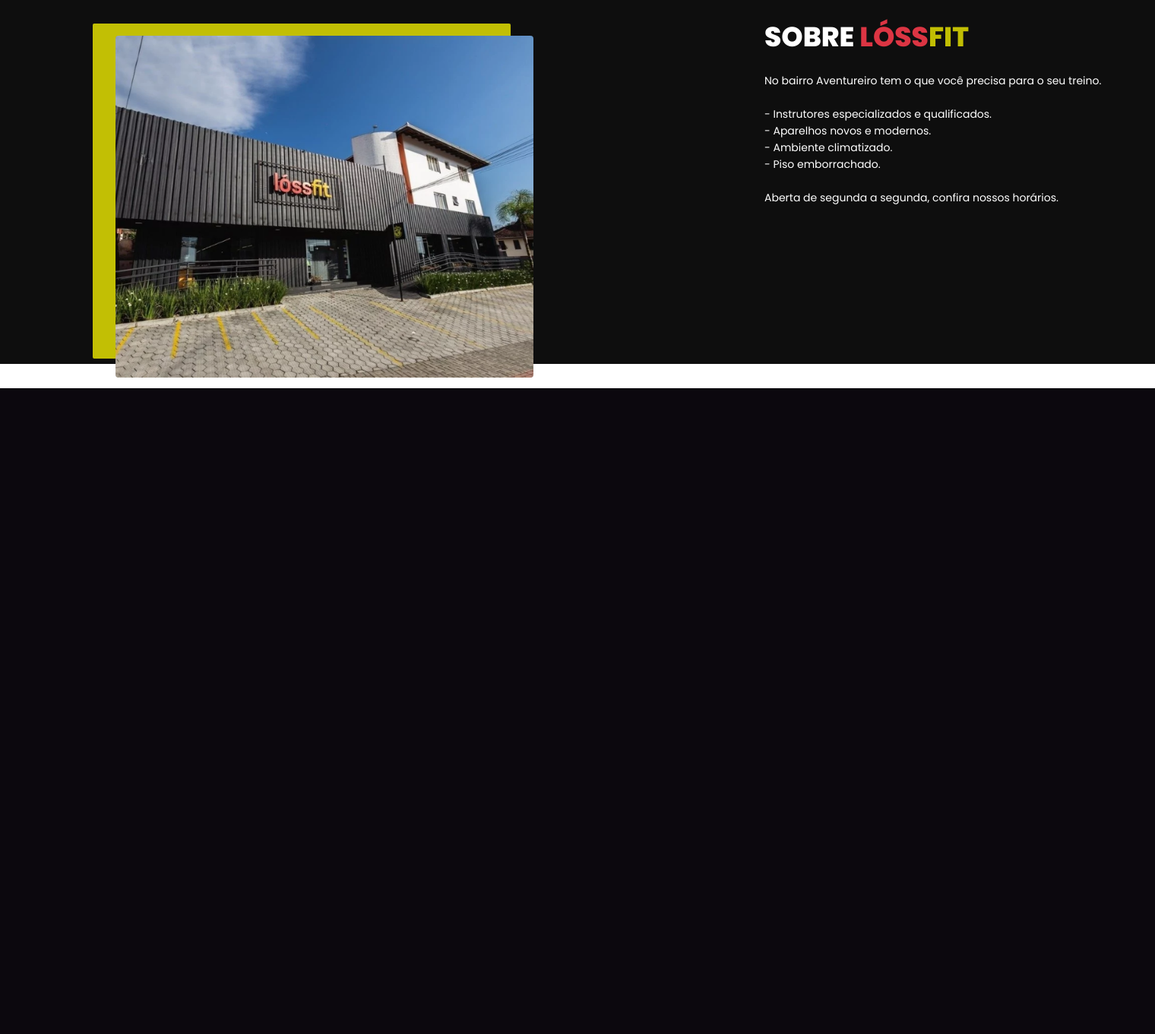
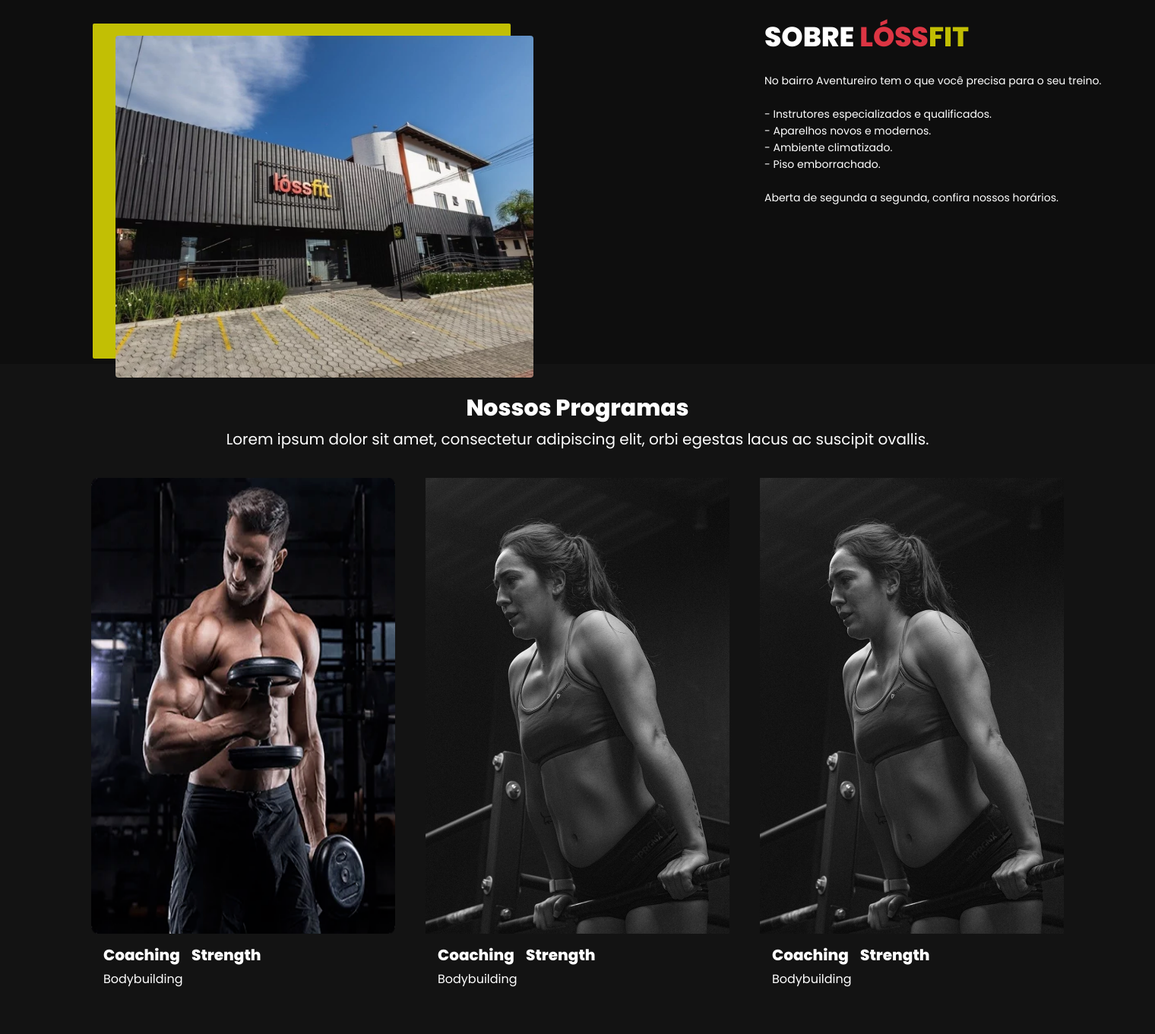
Before and after one commit to Kevin-Itam/GYM-Personal-Project, a PHP site: page /index_Apre.html in a window 1520 px wide. Shown: the part 561-1922 px from the top of the page at 76% size. Before the commit the page ends 1072 px from the top, so only its background shows below. Run offline with PHP 8.4, Linux system fonts and the light colour scheme.

Commit message:
edit domingo 21/05/2023

```diff
--- a/css/style.css
+++ b/css/style.css
@@ -10,7 +10,7 @@ body {
     width: 100%;
     margin: 0;
     padding: 0;
-    font-family: "Poppins",sans-serif !important;
+    font-family: "Poppins", sans-serif !important;
 
 }
 
@@ -33,7 +33,7 @@ header {
 
 }
 
-.navbar-nav{
+.navbar-nav {
     position: relative;
     display: flex;
     flex-direction: row !important;
@@ -89,7 +89,8 @@ header {
     height: auto;
 
 }
-.sec_apre{
+
+.sec_apre {
     height: 70vh;
     width: 100%;
     background-image: url(/img/body_gym.jpg);
@@ -97,23 +98,26 @@ header {
     background-position-y: -10rem;
     /*filter: blur(2px);*/
 }
-.sobre{
+
+.sobre {
     height: 60vh;
     width: 100%;
     background-color: #0e0e0e;
     margin: 0;
 }
-.crop_so{
+
+.crop_so {
     display: flex;
     flex-direction: row;
     column-gap: 10vw;
 }
-.sobre_img{
+
+.sobre_img {
     position: relative;
     top: 2vh;
     left: 2vw;
     height: 450px;
-    width: 550==px;
+    width: 550px;
     border-radius: 4px;
     background-image: url(/img/loss_fora.png);
     background-repeat: no-repeat;
@@ -121,7 +125,8 @@ header {
     background-position-x: center;
     background-color: white;
 }
-.d_img{
+
+.d_img {
     position: relative;
     top: 4vh;
     left: 8vw;
@@ -130,11 +135,65 @@ header {
     border-radius: 2px;
     background-color: rgba(255, 251, 0, 0.747);
 }
-.sobre_txt{
+
+.sobre_txt {
     position: relative;
     top: 4vh;
     left: 20%;
     height: 480px;
     width: 550px;
-    color:white;
+    color: white;
 }
+
+/*========= GYM ATIVIDADES =========*/
+h5 {
+    display: flex;
+    flex-direction: row;
+    column-gap: 1vw;
+    color: white;
+}
+
+img {}
+
+.gym_ativ {
+    height: auto;
+    width: auto;
+    padding: 24px;
+    background-color: #0e0e0ef9;
+}
+
+.gym_ativ_header {
+    font-size: 20px;
+    color: white;
+}
+
+.gym_ativ_header {
+    display: flex;
+    flex-direction: column;
+    justify-content: center;
+    align-items: center;
+}
+
+.gym_ativ_mid_div {
+    display: flex;
+    flex-direction: row;
+    justify-content: center;
+    align-items: center;
+}
+
+.gym_ativ_type {
+    margin: 20px;
+}
+
+.gym_ativ_type_txt {
+    display: flex;
+    flex-direction: column;
+    padding: 16px;
+}
+
+.gym_ativ_type_txt span {
+    color: white;
+
+}
+
+/*========= GYM COACHS =========*/
--- a/index_Apre.html
+++ b/index_Apre.html
@@ -36,8 +36,9 @@
         padding-bottom: 20px;
 
     }
-    span{
-        color:rgba(255, 251, 0, 0.747);
+
+    span {
+        color: rgba(255, 251, 0, 0.747);
     }
 </style>
 
@@ -54,13 +55,13 @@
             <div class="collapse navbar-collapse" id="navbarSupportedContent">
                 <ul class="navbar-nav mr-auto">
                     <li class="nav-item">
-                        <a class="nav-link" href="#" style="margin-left: 400px;">Menu</a>
+                        <a class="nav-link" href="index_Apre.html" style="margin-left: 400px;">Menu</a>
                     </li>
                     <li class="nav-item active">
-                        <a class="nav-link" href="#">Treinadores<span class="sr-only"></span></a>
+                        <a class="nav-link" href="pages/pg_treinadores.html">Treinadores<span class="sr-only"></span></a>
                     </li>
                     <li class="nav-item">
-                        <a class="nav-link" href="#">Planos</a>
+                        <a class="nav-link" href="pages/pg_planos.html">Planos</a>
                     </li>
                     <li class="nav-item dropdown">
                         <a class="nav-link dropdown-toggle" href="#" id="navbarDropdown" role="button"
@@ -108,17 +109,45 @@
                         <a> - Piso emborrachado. </a>
                         <br>
                         <br>
-                        Aberta de segunda a segunda, confira nossos horários.</p>
+                        Aberta de segunda a segunda, confira nossos horários.
+                    </p>
                 </div>
             </div>
         </section>
         <section class="gym_ativ">
+            <div class="gym_ativ_header">
+                <p class="gym_ativ_title">
+                <h5 style="font-size: 30px!important;"><b>Nossos Programas</b></h5>
+                Lorem ipsum dolor sit amet, consectetur adipiscing elit, orbi egestas lacus ac suscipit ovallis.
+                </p>
+            </div>
+
+            <section class="gym_ativ_mid_div">
+                <div class="gym_ativ_type">
+                    <img src="/img/bodybuild.png" style="height: 600px; width: 400px;">
+                    <div class="gym_ativ_type_txt">
+                        <h5><a><b>Coaching</b></a><a><b>Strength</b></a></h5>
+                        <span>Bodybuilding</span>
+                    </div>
+                </div>
+                <div class="gym_ativ_type">
+                    <img src="/img/event-list-img-1.jpg" style="height: 600px; width: 400px;">
+                    <div class="gym_ativ_type_txt">
+                        <h5><a><b>Coaching</b></a><a><b>Strength</b></a></h5>
+                        <span>Bodybuilding</span>
+                    </div>
+                </div>
+                <div class="gym_ativ_type">
+                    <img src="/img/event-list-img-1.jpg" style="height: 600px; width: 400px;">
+                    <div class="gym_ativ_type_txt">
+                        <h5><a><b>Coaching</b></a><a><b>Strength</b></a></h5>
+                        <span>Bodybuilding</span>
+                    </div>
+                </div>
+            </section>
 
         </section>
         <section class="gym_coach">
-
-        </section>
-        <section class="gym_ativ">
 
         </section>
         <section class="gym_time">
--- a/pages/pg_esq_senha.html
+++ b/pages/pg_esq_senha.html
@@ -25,13 +25,13 @@
             <div class="collapse navbar-collapse" id="navbarSupportedContent">
                 <ul class="navbar-nav mr-auto">
                     <li class="nav-item">
-                        <a class="nav-link" href="#" style="margin-left: 400px;">Menu</a>
+                        <a class="nav-link" href="/index_Apre.html" style="margin-left: 400px;">Menu</a>
                     </li>
                     <li class="nav-item active">
-                        <a class="nav-link" href="#">Treinadores<span class="sr-only"></span></a>
+                        <a class="nav-link" href="pg_treinadores.html">Treinadores<span class="sr-only"></span></a>
                     </li>
                     <li class="nav-item">
-                        <a class="nav-link" href="#">Planos</a>
+                        <a class="nav-link" href="pg_planos.html">Planos</a>
                     </li>
                     <li class="nav-item dropdown">
                         <a class="nav-link dropdown-toggle" href="#" id="navbarDropdown" role="button"
--- a/pages/pg_login.html
+++ b/pages/pg_login.html
@@ -24,13 +24,13 @@
             <div class="collapse navbar-collapse" id="navbarSupportedContent">
                 <ul class="navbar-nav mr-auto">
                     <li class="nav-item">
-                        <a class="nav-link" href="#" style="margin-left: 400px;">Menu</a>
+                        <a class="nav-link" href="/index_Apre.html" style="margin-left: 400px;">Menu</a>
                     </li>
                     <li class="nav-item active">
-                        <a class="nav-link" href="#">Treinadores<span class="sr-only"></span></a>
+                        <a class="nav-link" href="pg_treinadores.html">Treinadores<span class="sr-only"></span></a>
                     </li>
                     <li class="nav-item">
-                        <a class="nav-link" href="#">Planos</a>
+                        <a class="nav-link" href="pg_planos.html">Planos</a>
                     </li>
                     <li class="nav-item dropdown">
                         <a class="nav-link dropdown-toggle" href="#" id="navbarDropdown" role="button"
--- a/pages/pg_treinadores.html
+++ b/pages/pg_treinadores.html
@@ -41,13 +41,13 @@
             <div class="collapse navbar-collapse" id="navbarSupportedContent">
                 <ul class="navbar-nav mr-auto">
                     <li class="nav-item">
-                        <a class="nav-link" href="#" style="margin-left: 400px;">Menu</a>
+                        <a class="nav-link" href="/index_Apre.html" style="margin-left: 400px;">Menu</a>
                     </li>
                     <li class="nav-item active">
-                        <a class="nav-link" href="#">Treinadores<span class="sr-only"></span></a>
+                        <a class="nav-link" href="pg_treinadores.html">Treinadores<span class="sr-only"></span></a>
                     </li>
                     <li class="nav-item">
-                        <a class="nav-link" href="#">Planos</a>
+                        <a class="nav-link" href="pg_planos.html">Planos</a>
                     </li>
                     <li class="nav-item dropdown">
                         <a class="nav-link dropdown-toggle" href="#" id="navbarDropdown" role="button"
```
Also changed, not shown: css/style_painel.css (+16 -4 lines), pages/pg_painel_user.html (+12 -11 lines), pages/pg_plano_user.html (added, +12 -0 lines), pages/pg_planos.html (+4 -4 lines), img/bodybuild.png (added), img/event-list-img-1.jpg (added), img/favicon.ico (added), img/logo_site.ico (added).
